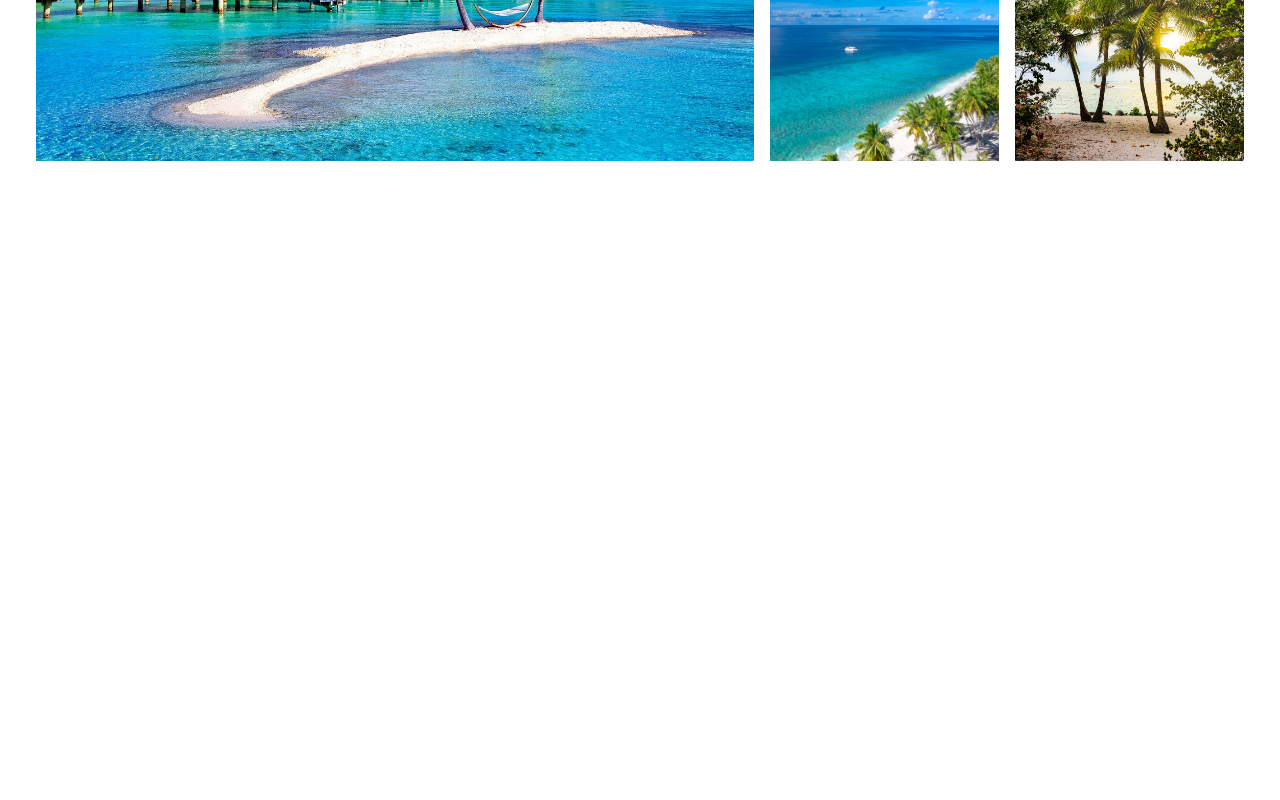
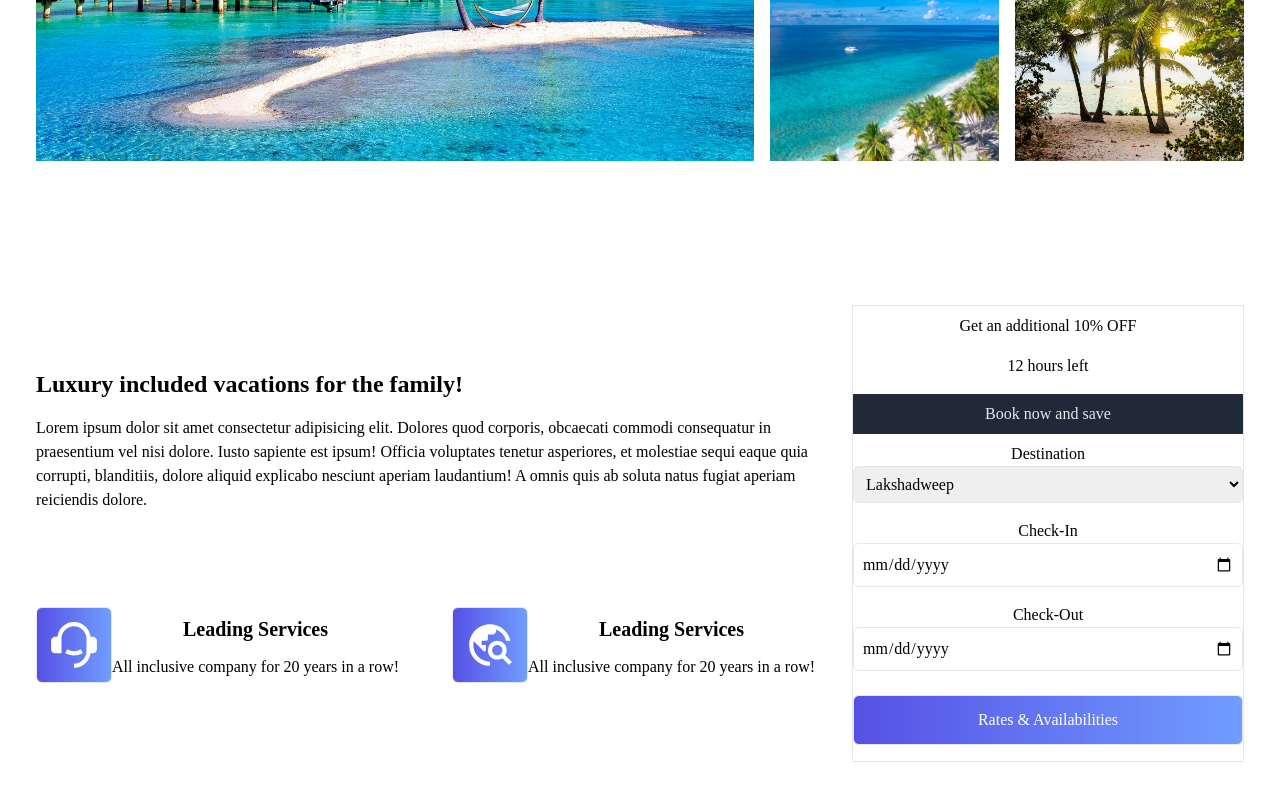
Before and after one commit to ankitdeb11/Wanderventure, a React (Create React App) app in the folder wanderventure/: page / in a window 1280 px wide. Shown: the part 1294-2094 px from the top of the page. Before the commit the page ends 1535 px from the top, so only its background shows below. Built offline with nearby package versions, Linux system fonts and the light colour scheme; the HTML template or start-up script is replaced by a standard one.

Commit message:
completed work on search

```diff
--- a/wanderventure/src/App.js
+++ b/wanderventure/src/App.js
@@ -2,6 +2,7 @@
 import Navbar from "./components/Navbar";
 import Hero from "./components/Hero";
 import Destinations from "./components/Destinations";
+import Search from "./components/Search";
 
 
 function App() {
@@ -12,6 +13,7 @@
     <Navbar />
     <Hero />
     <Destinations />
+    <Search />
 
     </div>
   );
--- a/wanderventure/src/components/Hero.jsx
+++ b/wanderventure/src/components/Hero.jsx
@@ -13,7 +13,7 @@
 
             <div className='absolute top-0 w-full h-full flex flex-col justify-center text-center text-white p-4 '>
                 <h1>First Class Travel</h1>
-                <h2 className='py-4'>Overwhelming locations Worldwide</h2>
+                <h2 className='py-4'>Overwhelming locations in INDIA</h2>
                 <form className='flex justify-between items-center max-w-[700px] mx-auto w-full border p-1 rounded-md text-black bg-gray-100/90'>
                     <div>
                         <input className='bg-transparent w-[300px] sm: w-[400px] font-[Poppins] focus:outline-none' type='text' placeholder='Search Destinations'/>
--- /dev/null
+++ b/wanderventure/src/components/Search.jsx
@@ -0,0 +1,109 @@
+import React from 'react';
+import { RiCustomerService2Fill } from 'react-icons/ri';
+import { MdOutlineTravelExplore } from 'react-icons/md';
+
+
+const Search = () => {
+    return (
+        <div className='max-w-[1240px] mx-auto grid lg:grid-cols-3 gap-4 px-4 py-16'>
+            {/* left div  */}
+            <div className='lg:col-span-2 flex flex-col justify-evenly'>
+                <div>
+                    <h2>Luxury included vacations for the family!</h2>
+                    <p className='py-4'>Lorem ipsum dolor sit amet consectetur adipisicing elit. Dolores quod corporis, obcaecati commodi consequatur in praesentium vel nisi dolore. Iusto sapiente est ipsum! Officia voluptates tenetur asperiores, et molestiae sequi eaque quia corrupti, blanditiis, dolore aliquid explicabo nesciunt aperiam laudantium! A omnis quis ab soluta natus fugiat aperiam reiciendis dolore.</p>
+                </div>
+
+
+                <div className='grid sm:grid-cols-2 gap-8 py-4'>
+
+
+                    {/* adding 2 divs  */}
+
+
+                    <div className='flex flex-col lg:flex-row items-center text-center'>
+                        <button>
+                            <RiCustomerService2Fill size={50} />
+                        </button>
+                        <div>
+                            <h3 className='py-2'>Leading Services</h3>
+                            <p className='py-1'>All inclusive company for 20 years in a row!</p>
+                        </div>
+
+
+                    </div>
+
+
+                    {/* think I missed a div here we will scrutinize later  */}
+
+
+                    <div className='flex flex-col lg:flex-row items-center text-center'>
+                        <button>
+                            <MdOutlineTravelExplore size={50} />
+                        </button>
+                        <div>
+                            <h3 className='py-2'>Leading Services</h3>
+                            <p className='py-1'>All inclusive company for 20 years in a row!</p>
+                        </div>
+
+
+                    </div>
+
+
+                </div>
+            </div>
+
+
+
+
+
+            {/* right div  */}
+            <div className='border text-center'>
+                <div>
+                    <p className='pt-2'>Get an additional 10% OFF</p>
+                    <p className='py-4'>12 hours left</p>
+                    <p className='bg-gray-800 text-gray-200 py-2'>Book now and save</p>
+                </div>
+
+
+                <form className='w-full '>
+                    <div className='flex flex-col my-2'>
+                        <label>Destination</label>
+                        <select className='border rounded-md p-2' >
+                            <option>Lakshadweep</option>
+                            <option>Srinagar</option>
+                            <option>Manali</option>
+                            <option>Darjeeling</option>
+                        </select>
+                    </div>
+
+
+                    <div className='flex flex-col my-4'>
+                        <label htmlFor="#">Check-In</label>
+                        <input className='border rounded-md p-2' type="date" />
+                    </div>
+
+
+                    <div className='flex flex-col my-2'>
+                        <label htmlFor="#">Check-Out</label>
+                        <input className='border rounded-md p-2' type="date" />
+                    </div>
+
+
+
+                    <div>
+
+                    </div>
+
+
+
+                    <button className='w-full my-4 '>Rates & Availabilities</button>
+
+                </form>
+            </div>
+
+
+        </div>
+    )
+}
+
+export default Search
```
